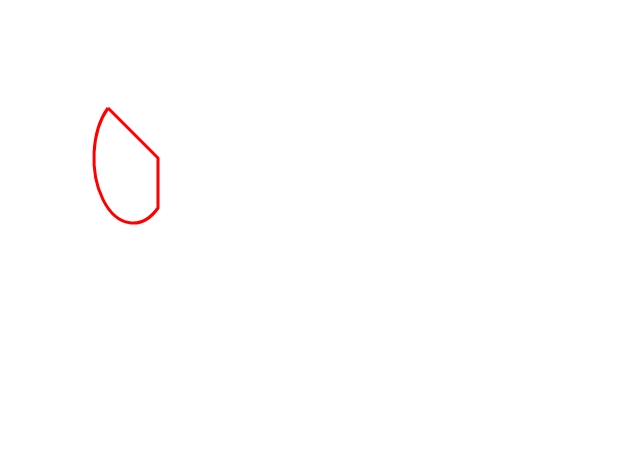
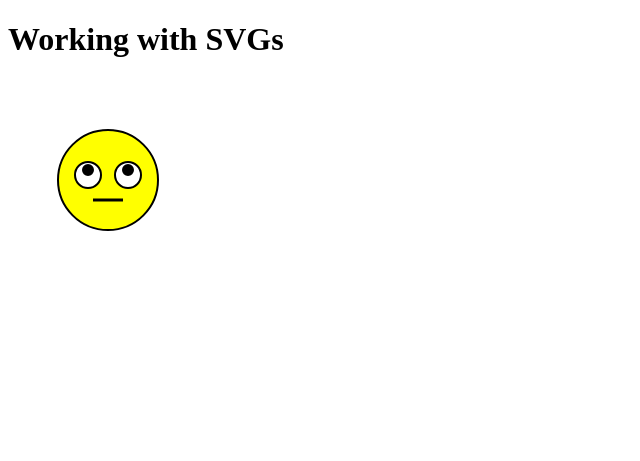
Before and after one commit to WojciechLamperski/svg-tutorials, a plain HTML site: page index.html in a window 1280 px wide. Shown: the whole page, without its empty margins (0-640 px from the left). Drawn offline with Linux system fonts and the light colour scheme.

Commit message:
added animated eyes to the kaomji

```diff
--- a/index.html
+++ b/index.html
@@ -9,10 +9,8 @@
 </head>
 
 <body>
-    <svg width="450" height="450">
-        <path d="M100,100 L150,150 L150,200
-        A30,50 0 0,1 100,100" style="stroke: #ff0000; stroke-width: 3; fill: none;" />
-    </svg>
+    <h1>Working with SVGs</h1>
+    <img src="kaomoji.svg" alt="confused kaomoji"></img>
 </body>
 
 </html>
```
Also changed, not shown: kamoji.svg (deleted), kaomoji.svg (added).
